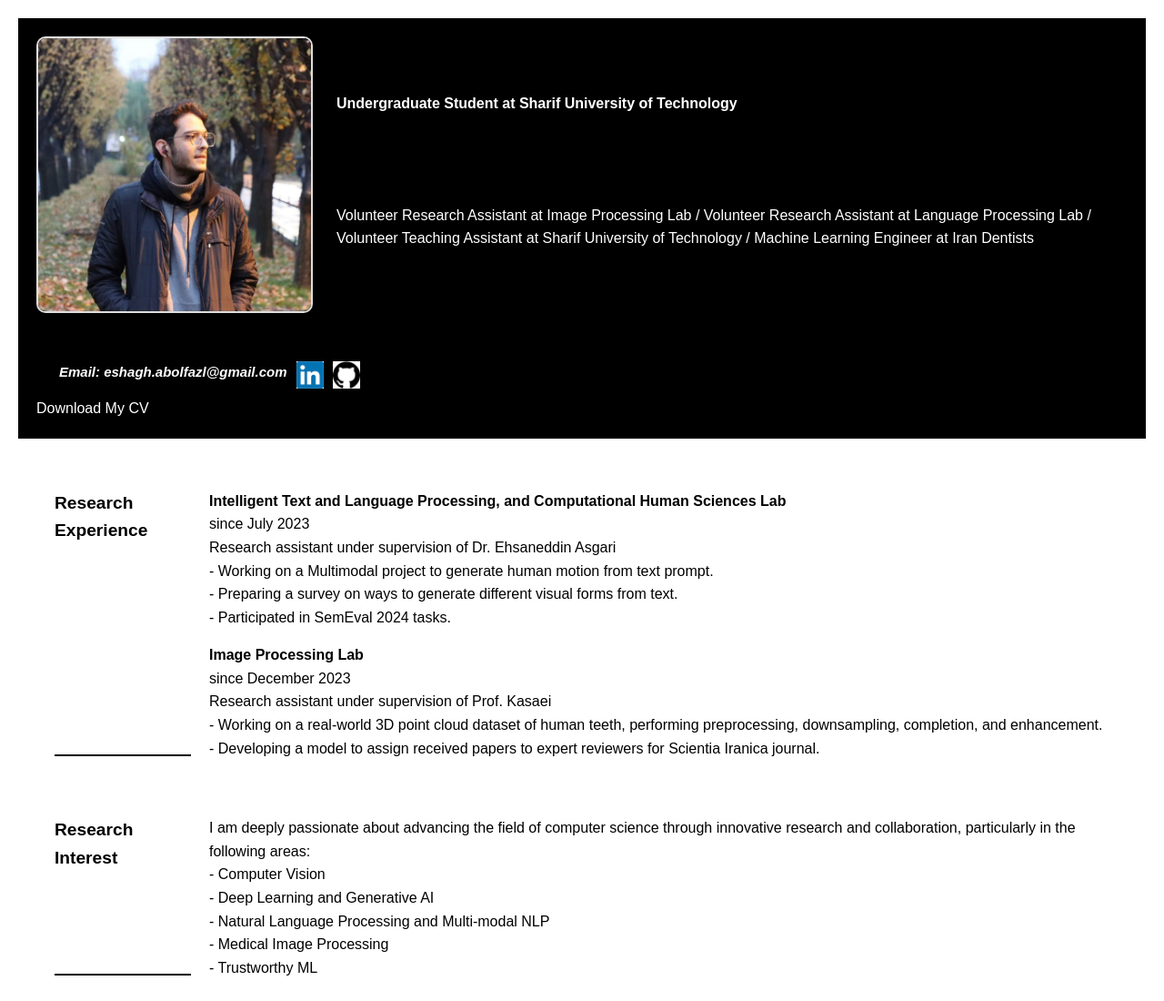
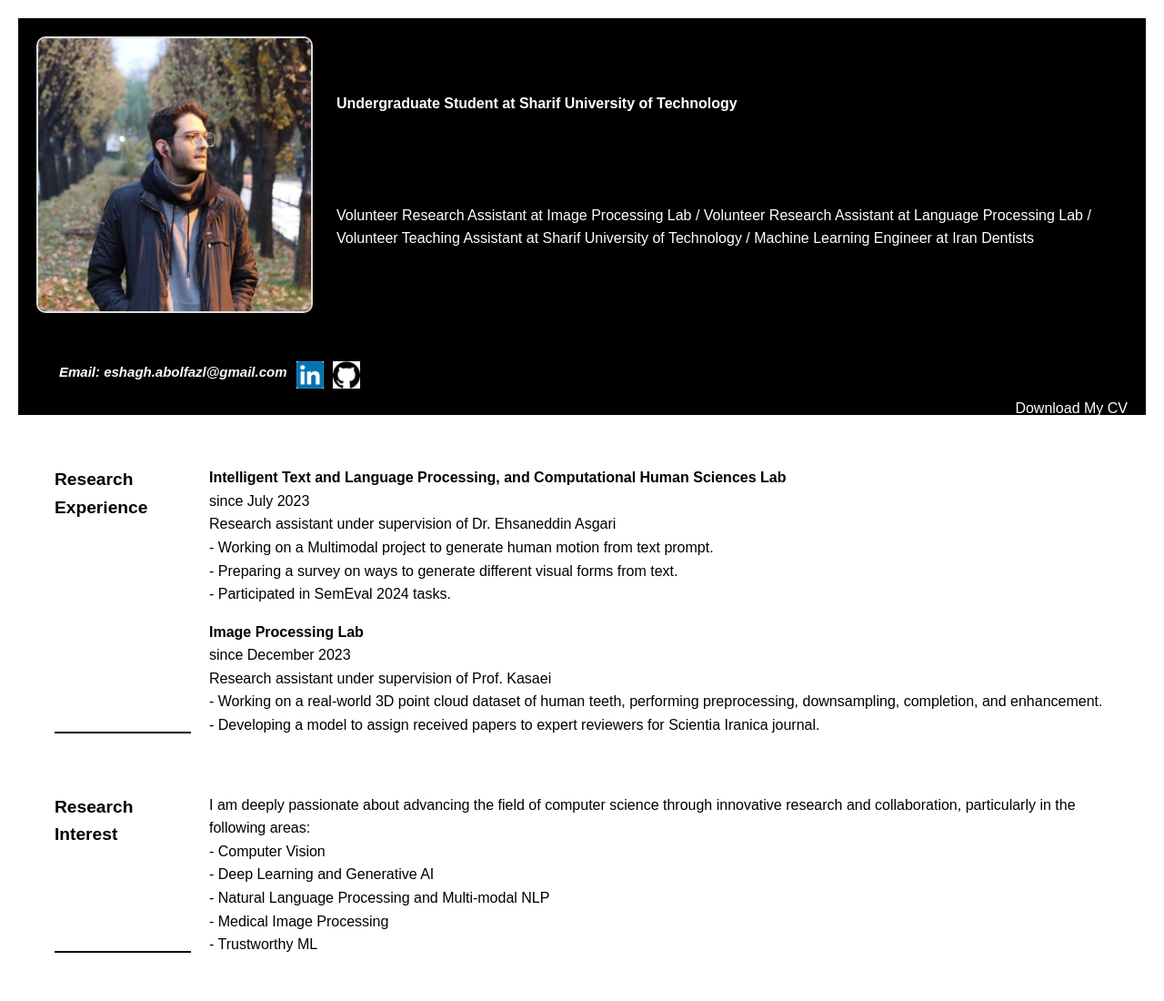
Before and after one commit to abolism/abolism.github.io, a plain HTML site: page index.html in a window 1280 px wide. Shown: the top 1100 px of the page at 91% size. Drawn offline with Linux system fonts and the light colour scheme.

Commit message:
Update styles.css

```diff
--- a/styles.css
+++ b/styles.css
@@ -95,7 +95,7 @@ border: 2px solid #ddd;
 flex-grow: 1;
 }
 
-.cv_pdf {
+.cv-pdf {
     color: white;
     float: right;
 }
```
